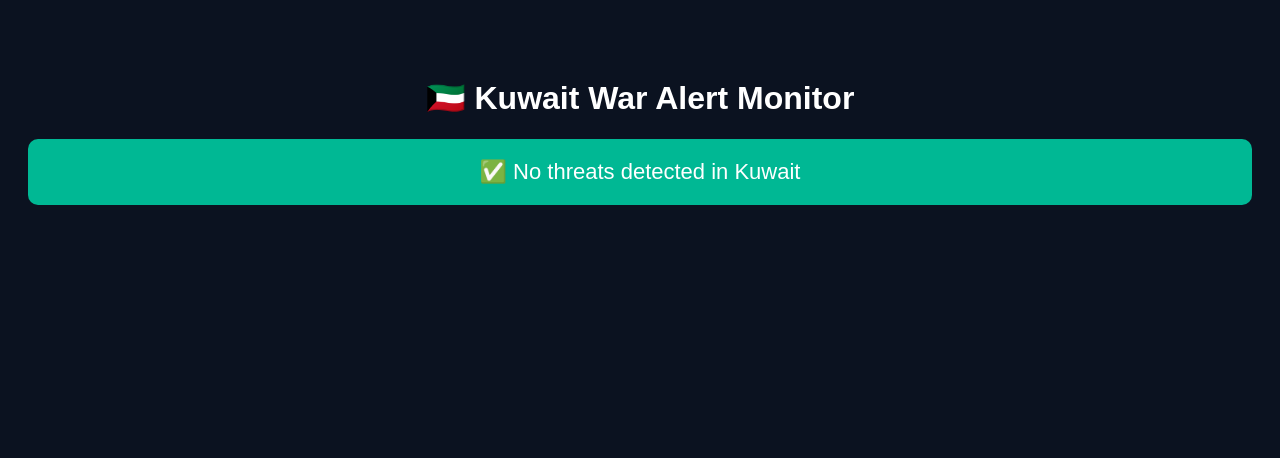
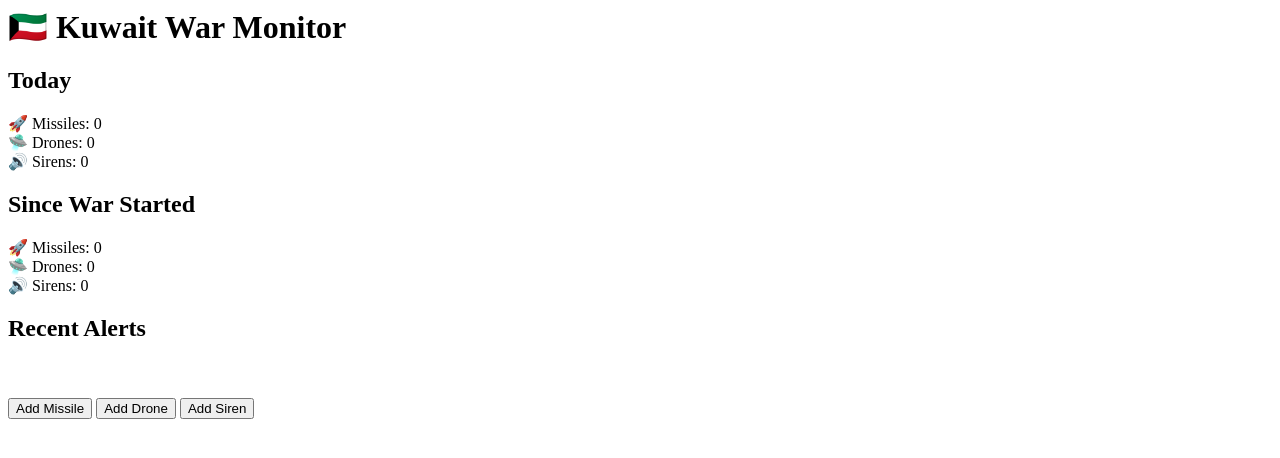
Before and after one commit to arajuhesabe-ux/kuwait-war-alert, a plain HTML site: page index.html in a window 1280 px wide. Drawn offline with Linux system fonts and the light colour scheme; no server answers.

Commit message:
Update index.html

```diff
--- a/index.html
+++ b/index.html
@@ -1,54 +1,39 @@
-<!DOCTYPE html>
-<html>
-<head>
-<title>Kuwait War Alert</title>
+<h1>🇰🇼 Kuwait War Monitor</h1>
 
-<meta name="viewport" content="width=device-width, initial-scale=1.0">
+<h2>Today</h2>
 
-<style>
-
-body{
-font-family: Arial;
-background:#0b1220;
-color:white;
-text-align:center;
-padding-top:50px;
-}
-
-.alert{
-background:#ff3b3b;
-padding:20px;
-font-size:22px;
-display:none;
-margin:20px;
-border-radius:10px;
-}
-
-.safe{
-background:#00b894;
-padding:20px;
-font-size:22px;
-margin:20px;
-border-radius:10px;
-}
-
-</style>
-
-</head>
-
-<body>
-
-<h1>🇰🇼 Kuwait War Alert Monitor</h1>
-
-<div id="alert" class="alert">
-⚠️ WAR ALERT DETECTED
+<div class="safe">
+🚀 Missiles: <span id="missilesToday">0</span>
 </div>
 
-<div id="safe" class="safe">
-✅ No threats detected in Kuwait
+<div class="safe">
+🛸 Drones: <span id="dronesToday">0</span>
 </div>
 
-<script src="script.js"></script>
+<div class="safe">
+🔊 Sirens: <span id="sirensToday">0</span>
+</div>
 
-</body>
-</html>
+<h2>Since War Started</h2>
+
+<div class="alert">
+🚀 Missiles: <span id="missilesTotal">0</span>
+</div>
+
+<div class="alert">
+🛸 Drones: <span id="dronesTotal">0</span>
+</div>
+
+<div class="alert">
+🔊 Sirens: <span id="sirensTotal">0</span>
+</div>
+
+<h2>Recent Alerts</h2>
+
+<ul id="alerts"></ul>
+
+<br><br>
+
+<button onclick="addEvent('missile')">Add Missile</button>
+<button onclick="addEvent('drone')">Add Drone</button>
+<button onclick="addEvent('siren')">Add Siren</button>
```
